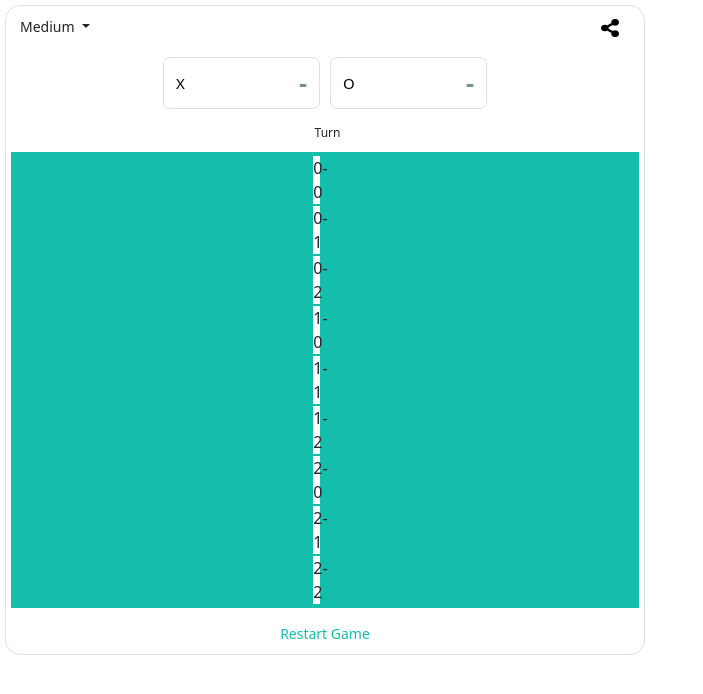
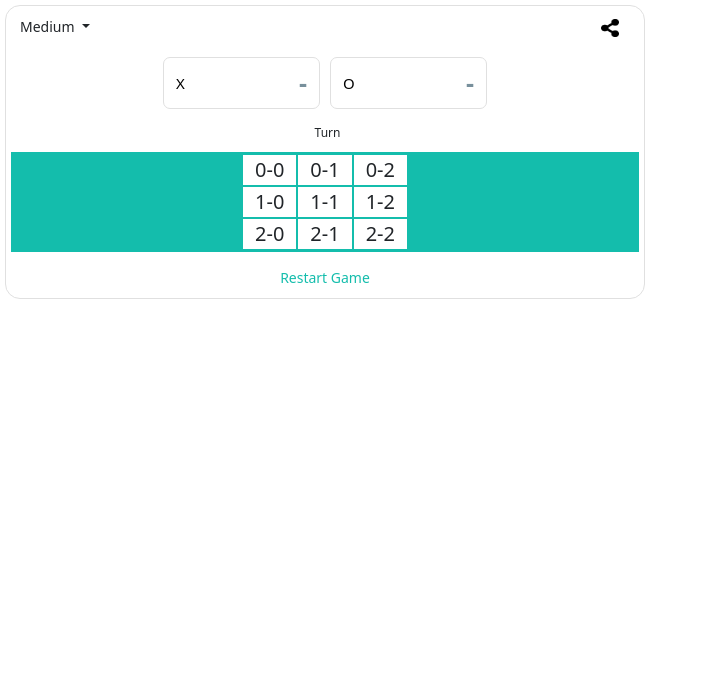
Before and after one commit to viktoriussuwandi/Tic-Tac-Toe-Python-Game-Development, a Flask app: page / in a window 1280 px wide. Shown: the top 694 px of the page, without its empty margins (0-703 px from the left). Run offline with Flask 2, Linux system fonts and the light colour scheme; some libraries are stand-ins or nearby versions.

Commit message:
working on square design

```diff
--- a/static/css/index.css
+++ b/static/css/index.css
@@ -121,9 +121,8 @@ html,body {
   align-items: center;
   justify-content: center;
 
-
   background:rgb(20, 189, 172);
-  min-height:300px;
+  min-height:95%;
   min-width:95%;
 }
 
@@ -132,10 +131,11 @@ html,body {
 }
 
 .game-board .square{
-  min-width:25%;
-  min-height:25%;
+  min-height: 25%;
+  min-width:  25%;
   background:white;
-  margin:2px;
+  font-size: 20px;
+  margin:1px;
 }
 
 /* ---------------------------------------------------------------------------- */
--- a/templates/game-board.html
+++ b/templates/game-board.html
@@ -1,9 +1,9 @@
   <div class="game game-board">
     <div class="squares">
       {% for row in range(board['row']) %}
-        <div class="row-sm-3">
+        <div class="row">
           {% for col in range(board['col']) %}
-            <div class="col-sm-3 square">{{ row }}-{{ col }}</div>
+            <div class="col-auto square">{{ row }}-{{ col }}</div>
           {% endfor %}
         </div>
       {% endfor %}
```
